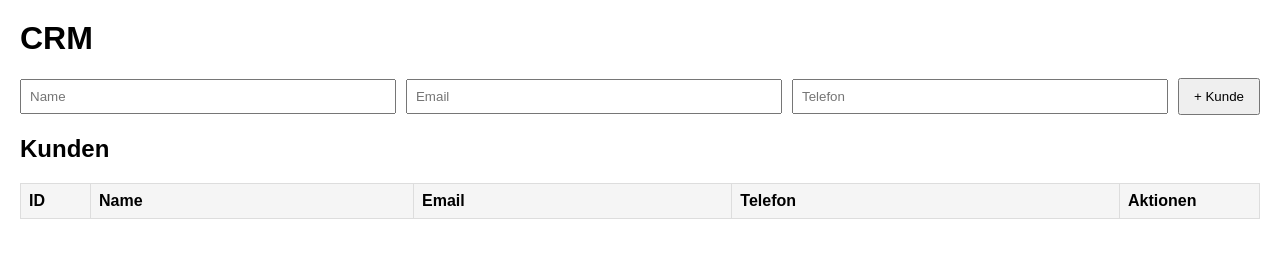
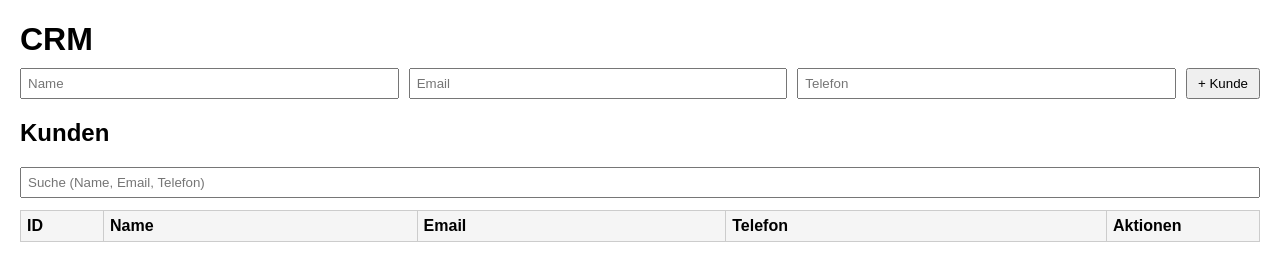
Before and after one commit to Flosi89/CRM, a plain HTML site: page index.html in a window 1280 px wide. Drawn offline with Linux system fonts and the light colour scheme; no server answers.

Commit message:
Update index.html

```diff
--- a/index.html
+++ b/index.html
@@ -2,29 +2,57 @@
 <html lang="de">
 <head>
   <meta charset="UTF-8" />
-  <meta name="viewport" content="width=device-width, initial-scale=1" />
+  <meta name="viewport" content="width=device-width, initial-scale=1.0" />
   <title>CRM</title>
   <style>
-    :root { --gap: 10px; }
-    * { box-sizing: border-box; }
-    body { font-family: Arial, sans-serif; margin: 20px; }
-    h1 { margin-top: 0; }
-    .row { display: flex; flex-wrap: wrap; gap: var(--gap); align-items: center; }
-    .row input { padding: 8px; min-width: 180px; flex: 1 1 180px; }
-    .row button { padding: 9px 14px; }
-    table { width: 100%; border-collapse: collapse; margin-top: 16px; }
-    th, td { border: 1px solid #ddd; padding: 8px; }
-    th { background: #f5f5f5; text-align: left; }
-    .actions button { margin-right: 6px; }
-    @media (max-width: 600px) {
-      .row input { min-width: 120px; }
+    body {
+      font-family: Arial, sans-serif;
+      margin: 20px;
+    }
+    h1 {
+      margin-bottom: 10px;
+    }
+    .row {
+      display: flex;
+      gap: 10px;
+      margin: 6px 0;
+    }
+    input {
+      padding: 6px;
+      flex: 1;
+    }
+    button {
+      padding: 6px 10px;
+      cursor: pointer;
+    }
+    table {
+      width: 100%;
+      border-collapse: collapse;
+      margin-top: 12px;
+    }
+    th, td {
+      border: 1px solid #ccc;
+      padding: 6px;
+      text-align: left;
+    }
+    th {
+      background: #f5f5f5;
+    }
+    th[data-sort] {
+      cursor: pointer;
+    }
+    tr.editing td {
+      background: #ffffcc;
+    }
+    .actions button {
+      margin-right: 4px;
     }
   </style>
 </head>
 <body>
   <h1>CRM</h1>
 
-  <!-- Eingabezeile -->
+  <!-- Formular zum Hinzufügen -->
   <div class="row">
     <input id="name" type="text" placeholder="Name" />
     <input id="email" type="email" placeholder="Email" />
@@ -32,21 +60,25 @@
     <button id="addCustomerBtn">+ Kunde</button>
   </div>
 
-  <!-- Kundenliste -->
   <h2>Kunden</h2>
+
+  <!-- Suche -->
+  <div class="row" style="margin: 8px 0;">
+    <input id="search" type="text" placeholder="Suche (Name, Email, Telefon)" />
+  </div>
+
+  <!-- Tabelle -->
   <table id="customers">
     <thead>
       <tr>
-        <th style="width:70px;">ID</th>
-        <th>Name</th>
-        <th>Email</th>
-        <th>Telefon</th>
+        <th data-sort="id" style="width:70px;">ID</th>
+        <th data-sort="name">Name</th>
+        <th data-sort="email">Email</th>
+        <th data-sort="phone">Telefon</th>
         <th style="width:140px;">Aktionen</th>
       </tr>
     </thead>
-    <tbody>
-      <!-- wird von index.js gefüllt -->
-    </tbody>
+    <tbody></tbody>
   </table>
 
   <script src="index.js"></script>
```
